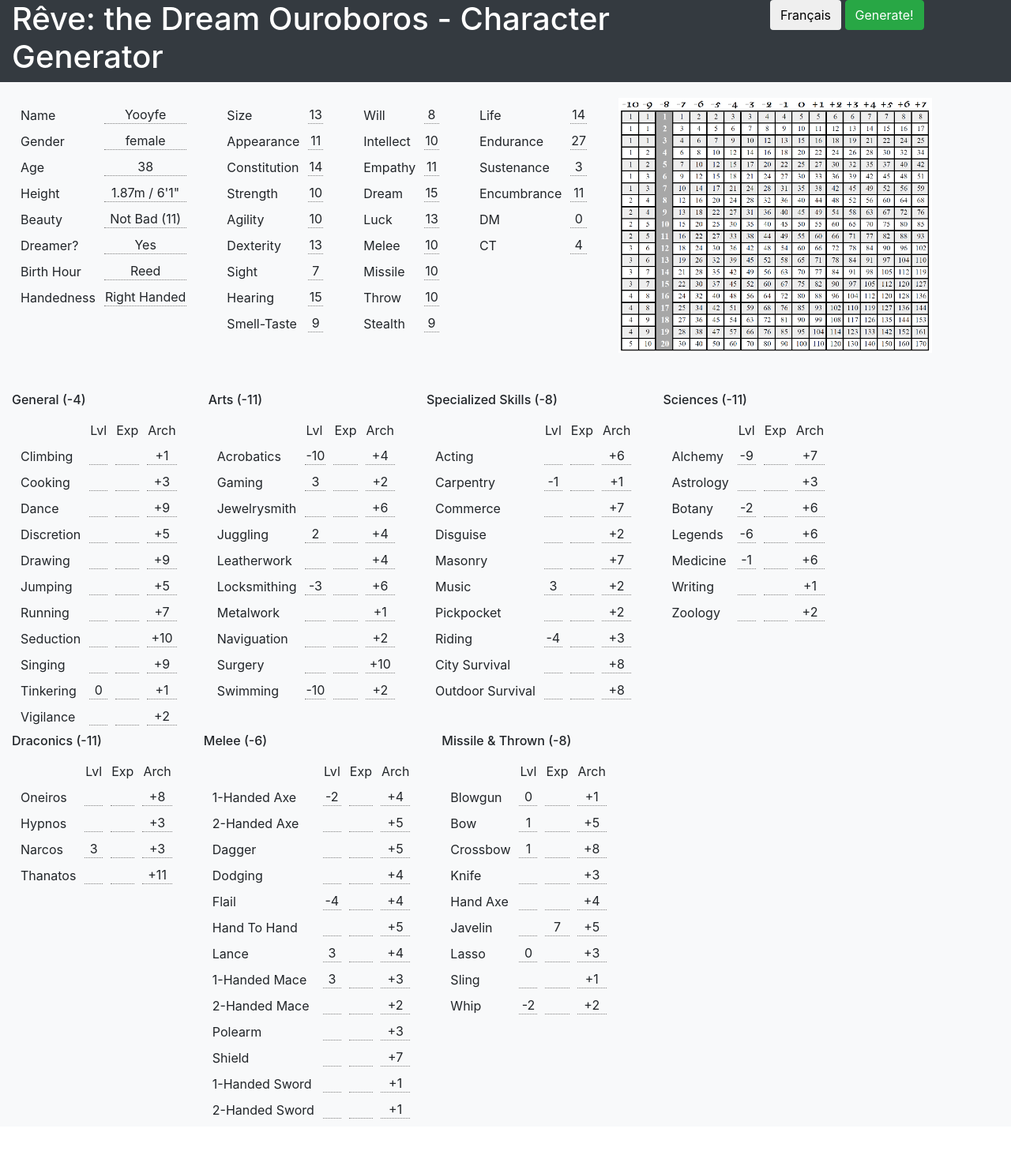
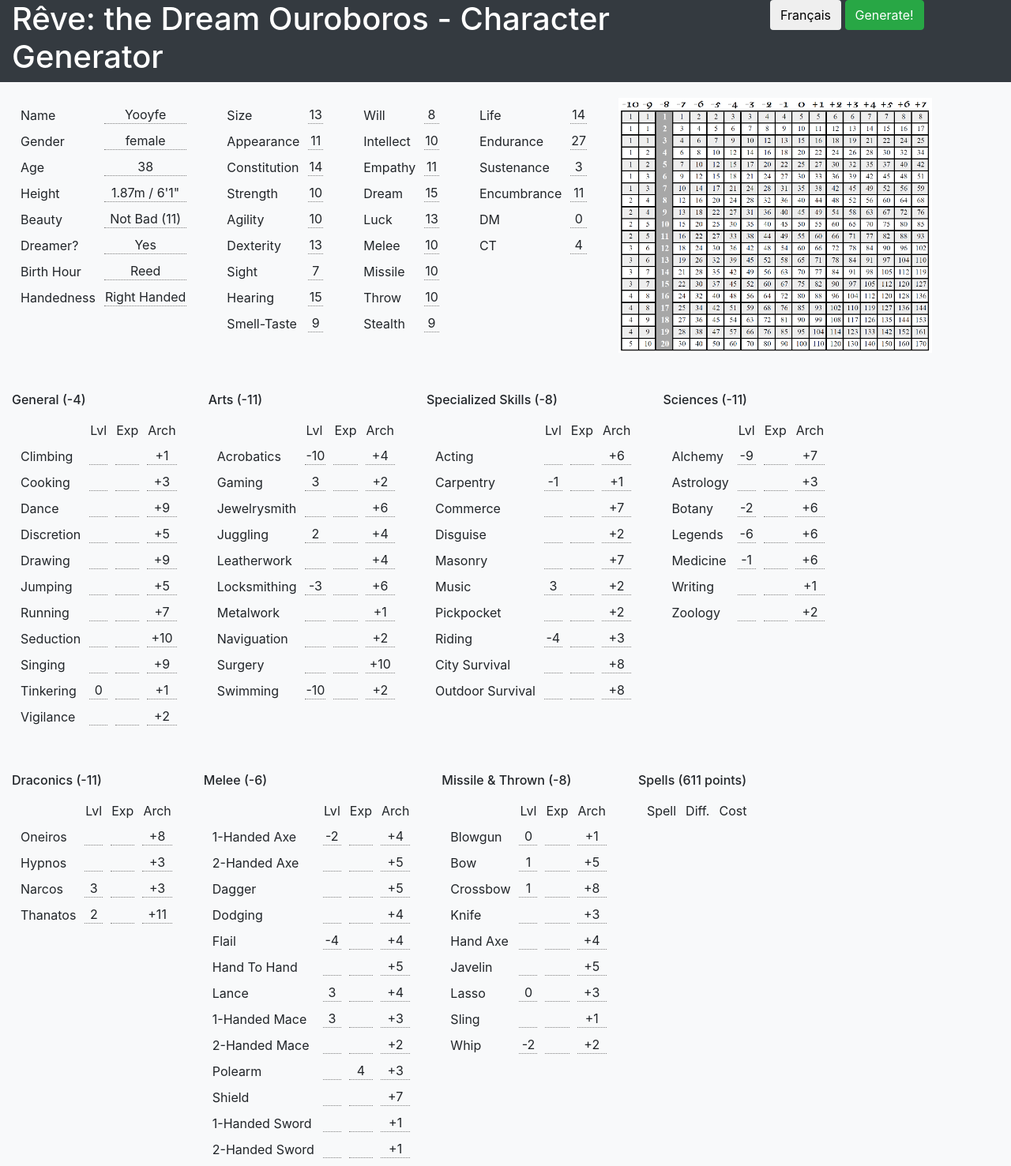
Before and after one commit to the-french-gm/Reve-the-Dream-Ouroboros, a Jekyll site: the page built from pages/index.html, in a window 1280 px wide. Shown: the whole page at 79% size. Built offline with Jekyll 4.4.1, drawn with Linux system fonts in a browser that asks for light colours; before the commit the page ends 1427 px from its top, so only the background shows below that.

Commit message:
saving work

```diff
--- a/assets/css/pages/chargen.css
+++ b/assets/css/pages/chargen.css
@@ -2,7 +2,7 @@
     padding-top: 20px;
 }
 
-.skills {
+.skills>.col {
     padding-top: 50px;
 }
 
--- a/assets/js/chargen/skills.js
+++ b/assets/js/chargen/skills.js
@@ -92,7 +92,7 @@
  */
 function generateSkills(skills, is_dreamer = false) {
     var total_points = 3000;
-    var spells_points = getRandomInt(0, total_points / 3);
+    var spells_points = getRandomInt(0, total_points / 3.5);
     var skills_points = total_points - spells_points;
 
     var skills_list = [];
@@ -104,7 +104,6 @@
         });
     });
 
-    skills = assignSkillPointsAndXP(skills_points, skills_list, is_dreamer);
-
-    return skills;
+    assignSkillPointsAndXP(skills_points, skills_list, is_dreamer);
+    $("#spell_points").text(spells_points);
 }
--- a/pages/index.html
+++ b/pages/index.html
@@ -172,40 +172,55 @@
                 </div>
             </div>
             <div class="row bg-light skills">
-                <div class="col-xs-12 col-md-auto">
+                <div class="col col-xs-12 col-md-auto">
                     <h6>General (-4)</h6>
                     {% assign general_skills = "climbing,cooking,dance,discretion,drawing,jumping,running,seduction,singing,tinkering,vigilance" | split: "," %}
                     {% include chargen/skills-table.html skills=general_skills %}
                 </div>
-                <div class="col-xs-12 col-md-auto">
+                <div class="col col-xs-12 col-md-auto">
                     <h6>Arts (-11)</h6>
                     {% assign arts_skills = "acrobatics,gaming,jewelrysmith,juggling,leatherwork,locksmithing,metalwork,naviguation,surgery,swimming" | split: "," %}
                     {% include chargen/skills-table.html skills=arts_skills %}
                 </div>
-                <div class="col-xs-12 col-md-auto">
+                <div class="col col-xs-12 col-md-auto">
                     <h6>Specialized Skills (-8)</h6>
                     {% assign specialized_skills = "acting,carpentry,commerce,disguise,masonry,music,pickpocket,riding,city survival,outdoor survival" | split: "," %}
                     {% include chargen/skills-table.html skills=specialized_skills %}
                 </div>
-                <div class="col-xs-12 col-md-auto">
+                <div class="col col-xs-12 col-md-auto">
                     <h6>Sciences (-11)</h6>
                     {% assign science_skills = "alchemy,astrology,botany,legends,medicine,writing,zoology" | split: "," %}
                     {% include chargen/skills-table.html skills=science_skills %}
                 </div>
-                <div class="col-xs-12 col-md-auto">
+                <div class="col col-xs-12 col-md-auto">
                     <h6>Draconics (-11)</h6>
                     {% assign draconic_skills = "oneiros,hypnos,narcos,thanatos" | split: "," %}
                     {% include chargen/skills-table.html skills=draconic_skills %}
                 </div>
-                <div class="col-xs-12 col-md-auto">
+                <div class="col col-xs-12 col-md-auto">
                     <h6>Melee (-6)</h6>
                     {% assign melee_skills = "1-handed axe,2-handed axe,dagger,dodging,flail,hand to hand,lance,1-handed mace,2-handed mace,polearm,shield,1-handed sword,2-handed sword" | split: "," %}
                     {% include chargen/skills-table.html skills=melee_skills %}
                 </div>
-                <div class="col-xs-12 col-md-auto">
+                <div class="col col-xs-12 col-md-auto">
                     <h6>Missile &amp; Thrown (-8)</h6>
                     {% assign mt_skills = "blowgun,bow,crossbow,knife,hand axe,javelin,lasso,sling,whip" | split: "," %}
                     {% include chargen/skills-table.html skills=mt_skills %}
+                </div>
+                <div class="col col-xs-12 col-md-auto">
+                    <h6>Spells (<span id="spell_points"></span> points)</h6>
+                    <table>
+                        <thead>
+                            <tr>
+                                <td>Spell</td>
+                                <td>Diff.</td>
+                                <td>Cost</td>
+                            </tr>
+                        </thead>
+                        <tbody id="spells-table">
+
+                        </tbody>
+                    </table>
                 </div>
             </div>
         </div>
```
